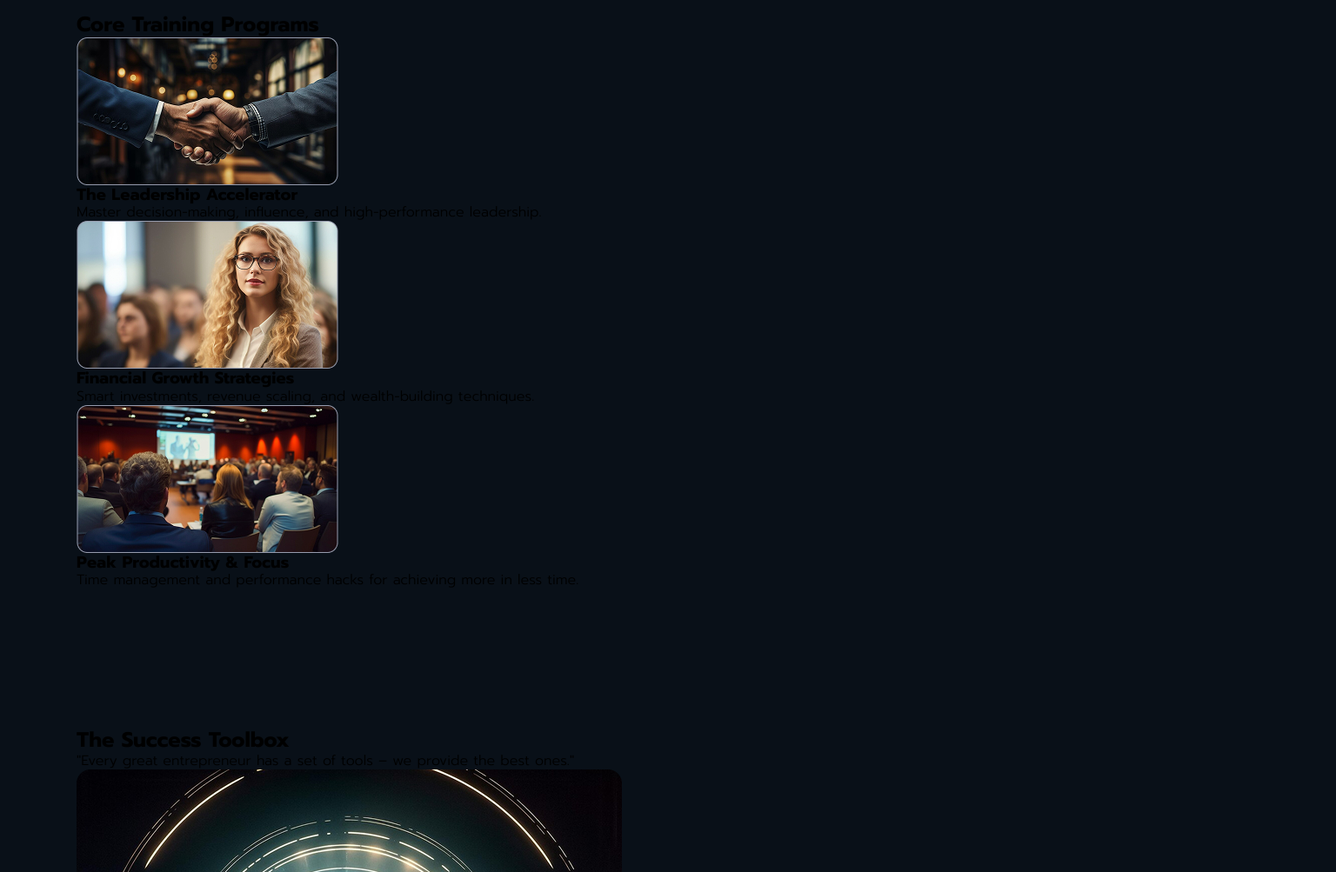
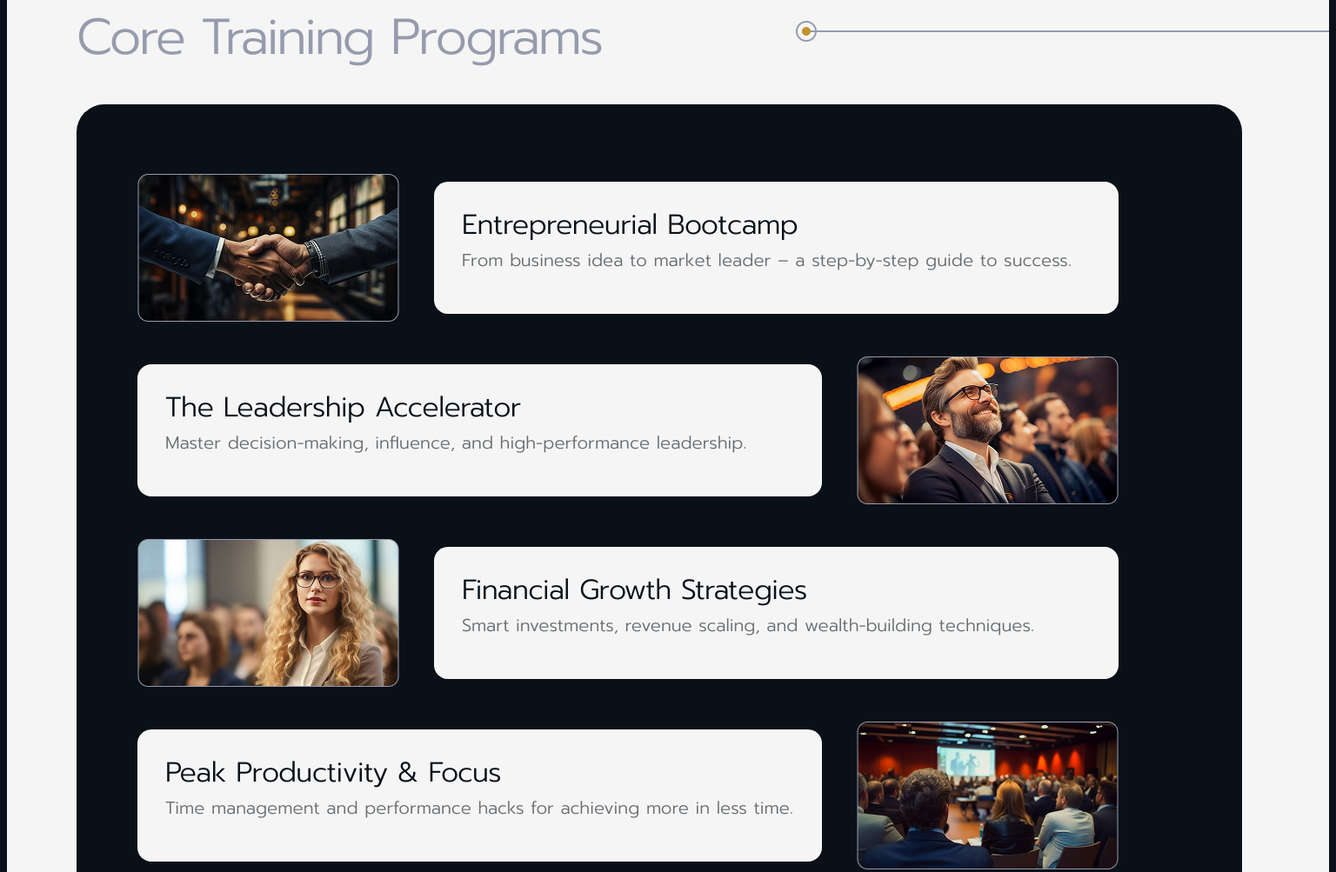
Before and after one commit to Kateryna-Katya/luck-victory, a website built with Vite: page src/index.html in a window 1536 px wide. Shown: the part 1700-2703 px from the top of the page at 87% size. Built offline with nearby package versions, Linux system fonts and the light colour scheme.

Commit message:
add core training policy styles

```diff
--- a/src/css/main.css
+++ b/src/css/main.css
@@ -148,5 +148,117 @@ width: 306px;
            margin-top: 8px;
            margin-left: 40px;
             }
+          }
+/* Core Training Programs */
+.core-section{
+    background-color: #f5f5f5;
+    background-image: url('/img/core/line-mob.png');
+      background-repeat: no-repeat;
+      background-position: top 140px right;
+      background-size: 345px 24px;
+}
+.core-title{
+  font-family: "Prompt", sans-serif;
+    font-weight: 300;
+    font-size: 44px;
+     line-height: 1;
+    letter-spacing: -0.04em;
+    color: #969bad;
+    margin-bottom: 64px;
+}
+.core-list{
+  border-radius: 24px;
+    padding: 16px 16px;
+    max-width: 343px;
+    height: 1575px;
+    background: #091018;
+    display: flex;
+    flex-direction: column;
+    align-items: center;
+    gap:20px;
 
 }
+
+.core-img{
+  margin-bottom: 16px;
+}
+.list-core-container{
+  border-radius: 12px;
+    padding: 16px;
+    max-width: 300px;
+    height: auto;
+    background: #f5f5f5;
+    box-sizing: border-box;
+}
+.core-title-list{
+font-family: "Prompt", sans-serif;
+  font-weight: 300;
+  font-size: 32px;
+  line-height: 1.125;
+  letter-spacing: -0.02em;
+  color: #091018;
+  width: 260px;
+  margin-bottom: 10px;
+
+}
+.core-text-list{
+font-family: "Prompt", sans-serif;
+  font-weight: 300;
+  font-size: 20px;
+  line-height: 1.2;
+  color: rgba(9, 16, 24, 0.6);
+  width: 280px;
+}
+@media only screen and (min-width:1439px) {
+  .core-section {
+      background-color: #f5f5f5;
+      background-image: url('/img/core/line-desc.png');
+      background-repeat: no-repeat;
+      background-position: top 90px right;
+      background-size: 613px 24px;
+    }
+    .core-title {
+      font-size: 58px;
+       margin-bottom: 48px;
+    }
+ .core-list {
+  border-radius: 32px;
+  padding: 80px 30px;
+  max-width: 1280px;
+  height: 960px;
+  gap: 40px;
+  align-items: start;
+
+  }
+  .core-items{
+    display: flex;
+    height: 170px;
+    gap: 40px;
+    align-items: center;
+  max-width: 1100px;
+
+  }
+  .core-img-even{
+    order: 2;
+  }
+  .core-img{
+    margin-bottom: 0px;
+  }
+  .list-core-container{
+    border-radius: 16px;
+    padding: 32px;
+    height: 152px;
+    min-width: 787px;
+
+   box-sizing: border-box;
+
+  }
+  .core-title-list{
+    color: #091018;
+    width: 723px;
+    margin-bottom: 10px;
+  }
+  .core-text-list{
+    width: 723px;
+  }
+}
--- a/src/partials/main.html
+++ b/src/partials/main.html
@@ -15,7 +15,7 @@
     The Luck Victory Philosophy
   </h2>
   <div class="vector-container">
-    <img class="vector-img" src="../img/victory/vector.png" alt="vector">
+    <img class="vector-img" src="/img/victory/vector.png" alt="vector">
    <p class="victory-text">
     Winning in business isn’t about luck. It’s about smart strategy, consistent action, and the right support system.
   </p>
@@ -72,34 +72,52 @@
   <source srcset="
   /img/core/core-mob-one.png   1x,
   /img/core/core-mob-one@2x.png 2x"/>
-  <img class="core-img" src="/img/core/core-mob-one.png" alt="Core Training Programs" loading="lazy" />
-<h3 class="core-title-list">The Leadership Accelerator</h3>
+  <img class="core-img " src="/img/core/core-mob-one.png" alt="Core Training Programs" loading="lazy" />
+<div class="list-core-container">
+  <h3 class="core-title-list">Entrepreneurial Bootcamp</h3>
 <p class="core-text-list">
-  Master decision-making, influence, and high-performance leadership.
+  From business idea to market leader – a step-by-step guide to success.
 </p>
+</div>
  </li>
+      <li class="core-items">
+        <source srcset="
+        /img/core/core-mob-two.png   1x,
+        /img/core/core-mob-two@2x.png 2x" />
+        <img class="core-img core-img-even" src="/img/core/core-mob-two.png" alt="Core Training Programs" loading="lazy" />
+        <div class="list-core-container">
+          <h3 class="core-title-list">The Leadership Accelerator</h3>
+          <p class="core-text-list">
+          Master decision-making, influence, and high-performance leadership.
+          </p>
+        </div>
+      </li>
  <li class="core-items">
   <source srcset="
   /img/core/core-mob-three.png   1x,
   /img/core/core-mob-three@2x.png 2x"/>
   <img class="core-img" src="/img/core/core-mob-three.png" alt="Core Training Programs" loading="lazy" />
-<h3 class="core-title-list">Financial Growth Strategies</h3>
+<div class="list-core-container">
+  <h3 class="core-title-list">Financial Growth Strategies</h3>
 <p class="core-text-list">
   Smart investments, revenue scaling, and wealth-building techniques.
 </p>
+</div>
  </li>
-</li>
+
 <li class="core-items">
  <source srcset="
  /img/core/core-mob-four.png   1x,
  /img/core/core-mob-four@2x.png 2x"/>
- <img class="core-img" src="/img/core/core-mob-four.png" alt="Core Training Programs" loading="lazy" />
-<h3 class="core-title-list">Peak Productivity & Focus</h3>
+ <img class="core-img core-img-even" src="/img/core/core-mob-four.png" alt="Core Training Programs" loading="lazy" />
+
+<div class="list-core-container">
+   <h3 class="core-title-list">Peak Productivity & Focus</h3>
 <p class="core-text-list">
   Time management and performance hacks for achieving more in less time.
 </p>
+</div>
 </li>
-</picture>
     </ul>
   </div>
  </section>
```
Also changed, not shown: src/img/core/line-desc.png (added), src/img/core/line-mob.png (added).
